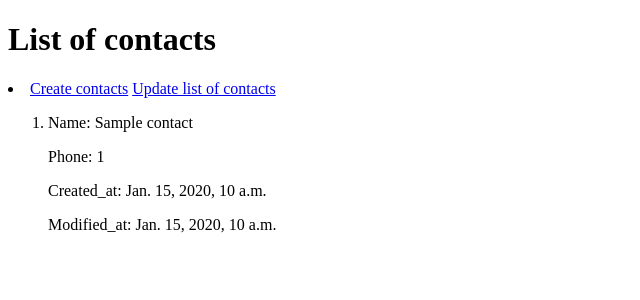
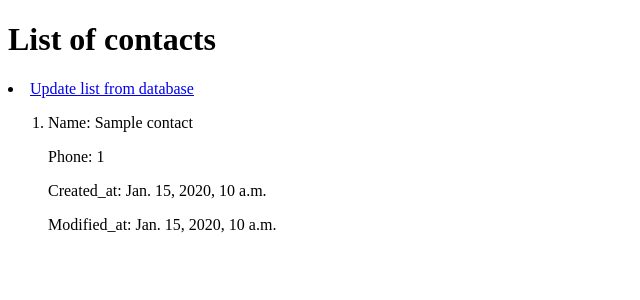
Before and after one commit to hillel-i-python-pro-i-2023-06-23/homework__dmytro_fedin__10_django, a Django app: template apps/templates/contacts/contact_list.html in a window 1280 px wide. Shown: the top 300 px of the page, without its empty margins (0-640 px from the left). Run offline with Django 4.2, Linux system fonts and the light colour scheme; the template is opened without the code that fills it: most values are stand-ins (such as "Sample title", 1, 10 or a date in 2020).

```diff
--- a/apps/templates/_helpers/_header.html
+++ b/apps/templates/_helpers/_header.html
@@ -16,8 +16,7 @@
         {% if view_name == "generator" %}
             <a href="{% url 'generator:value' %}">Reset list of generated users</a>
         {% else %}
-            <a href="{% url 'contacts:contacts_list' %}">Create contacts</a>
-            <a href="{% url 'contacts:contacts_list' %}">Update list of contacts</a>
+            <a href="{% url 'contacts:contacts_list' %}">Update list from database</a>
         {% endif %}
     </li>
 
```
Also changed, not shown: 1 other file.
